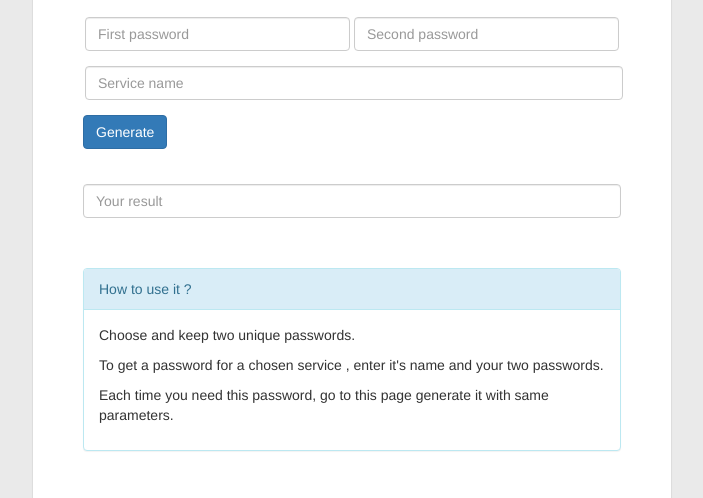
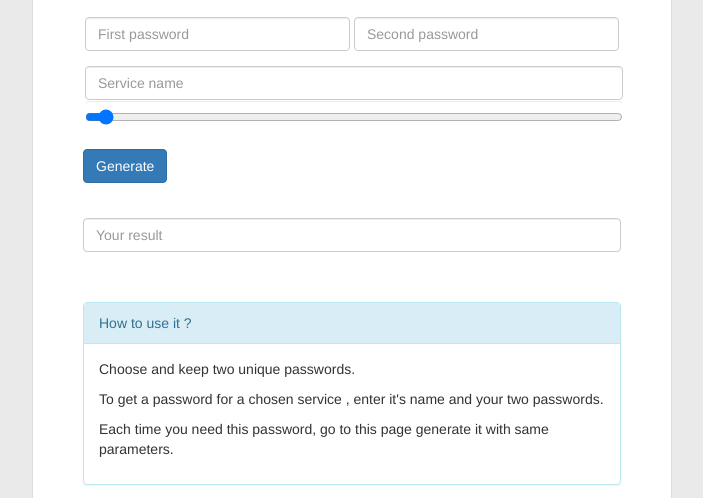
Before and after one commit to loickvirot/Password-hasher, a plain HTML site: page index.html in a window 1280 px wide. Shown: the part 234-732 px from the top of the page, without its empty margins (288-991 px from the left). Drawn offline with nearby package versions, Linux system fonts and the light colour scheme.

Commit message:
Ajout de la possibilité de tronquer le résultat obtenu

```diff
--- a/index.html
+++ b/index.html
@@ -26,6 +26,7 @@
           </div>
           <div class="form-group">
             <input type="text" class="form-control" placeholder="Service name" id="service">
+            <input type="range" class="form-control" min="0" max="32" step="2" id="lenght" title="" onchange="updateTitle($('#lenght').val())">
           </div>
           <div class="form-group">
             <button class="btn btn-primary" id="button">Generate</button>
--- a/js/app.js
+++ b/js/app.js
@@ -1,13 +1,19 @@
-$(document).ready(function()
-{
+function updateTitle(value){
+  $('#lenght').attr("title", value)
+}
+
+$(document).ready(function(){
+  $('#lenght').val(0)
+  updateTitle($('#lenght').val())
   var input = $("hashContent");
   var button = $( "button" );
 
-  button.click(function()
-  {
+  button.click(function(){
     var hash = $.base64.btoa(CryptoJS.SHA256($("#prefix").val() + $("#service").val().toLowerCase() + $("#suffix").val()))
-    $("#hashContent").val(hash);
+    if ($('#lenght').val() == 0) {
+      $("#hashContent").val(hash);
+    }else {
+      $("#hashContent").val(hash.slice(0, $('#lenght').val()/2) + hash.slice(-$('#lenght').val()/2 ,hash.length));
+    }
   });
-  // Générer le hash avec les valeurs du formulaire
-
 });
```
